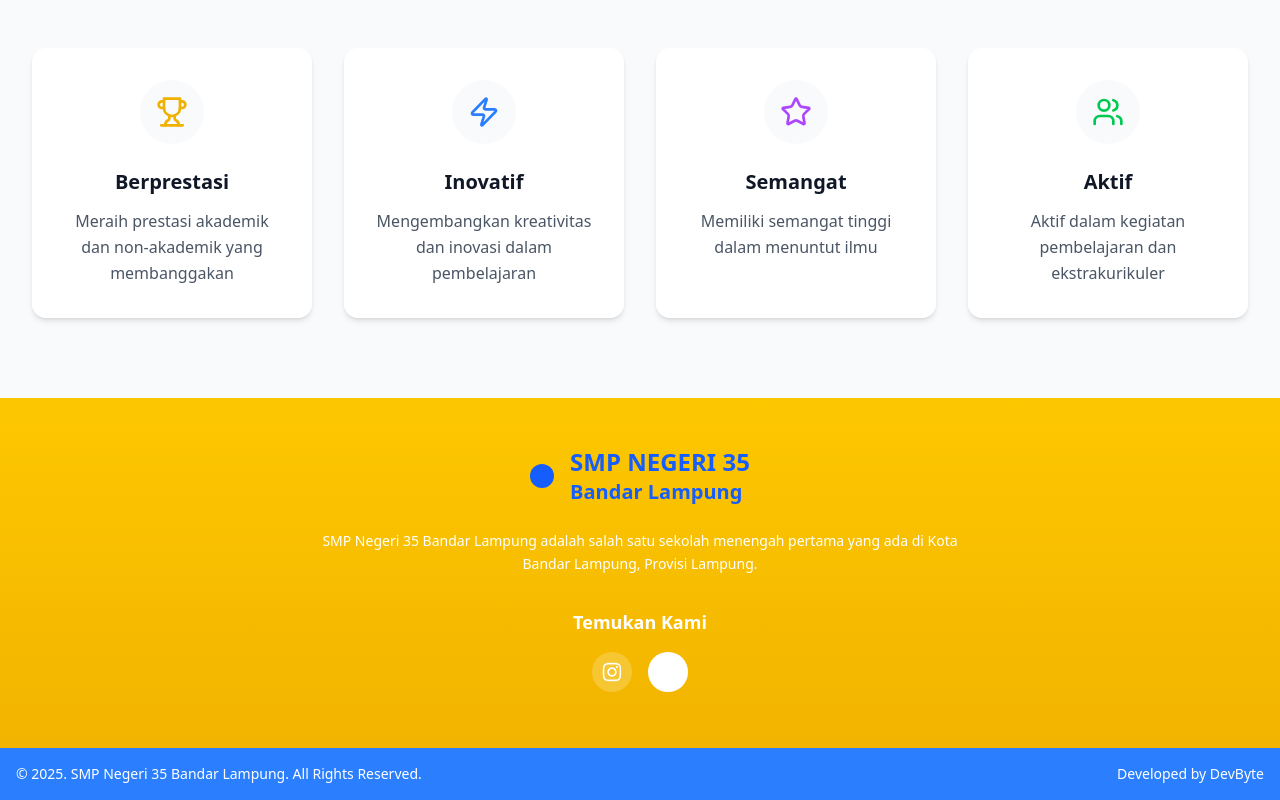
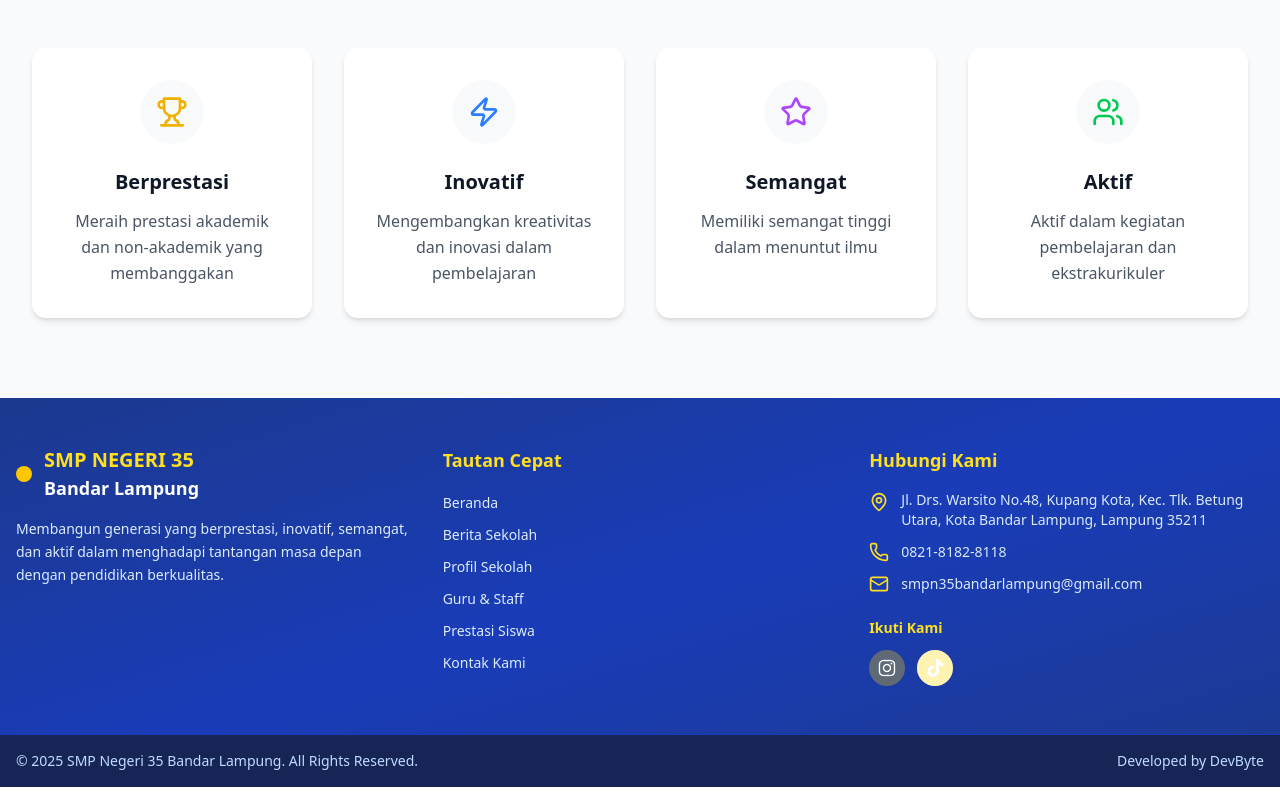
Before and after one commit to febrian2108/smp35-website, a React (Vite) app: page / in a window 1280 px wide. Shown: the part 2288-3088 px from the top of the page. Built offline with nearby package versions, Linux system fonts and the light colour scheme; no server answers; the database is empty.

Commit message:
update footer

```diff
--- a/src/components/Footer.jsx
+++ b/src/components/Footer.jsx
@@ -1,67 +1,142 @@
 import { SocialIcon } from 'react-social-icons';
+import { MapPin, Phone, Mail } from 'lucide-react';
+import { Link } from 'react-router-dom';
 
 const Footer = () => {
   return (
-    <footer className="bg-gradient-to-b from-yellow-400 to-yellow-500">
+    <footer className="bg-gradient-to-br from-blue-900 via-blue-800 to-blue-900 text-white">
       {/* Main Footer Content */}
       <div className="container mx-auto px-4 py-12">
-        <div className="text-center">
-          {/* School Logo and Name */}
-          <div className="flex items-center justify-center mb-6">
-            <div className="bg-blue-600 rounded-full p-3 mr-4">
+        <div className="grid md:grid-cols-3 gap-8">
+          {/* School Info */}
+          <div>
+            <div className="flex items-center mb-4">
+              <div className="bg-yellow-400 rounded-full p-2 mr-3">
                 <img
                   src="/assets/favicon.ico"
                   alt="Logo SMP Negeri 35"
-                className="w-12 h-12 object-contain"
+                  className="w-10 h-10 object-contain"
                   onError={(e) => {
                     e.target.style.display = 'none';
                   }}
                 />
               </div>
-            <div className="text-left">
-              <h3 className="text-2xl font-bold text-blue-600">SMP NEGERI 35</h3>
-              <h4 className="text-xl font-bold text-blue-600">Bandar Lampung</h4>
+              <div>
+                <h3 className="text-xl font-bold text-yellow-300">SMP NEGERI 35</h3>
+                <h4 className="text-lg font-semibold">Bandar Lampung</h4>
+              </div>
+            </div>
+            <p className="text-blue-100 text-sm leading-relaxed mb-4">
+              Membangun generasi yang berprestasi, inovatif, semangat, dan aktif dalam menghadapi tantangan masa depan dengan pendidikan berkualitas.
+            </p>
+          </div>
+
+          {/* Quick Links */}
+          <div>
+            <h4 className="text-lg font-bold text-yellow-300 mb-4">Tautan Cepat</h4>
+            <ul className="space-y-2">
+              <li>
+                <Link to="/" className="text-blue-100 hover:text-yellow-300 transition-colors text-sm">
+                  Beranda
+                </Link>
+              </li>
+              <li>
+                <Link to="/berita" className="text-blue-100 hover:text-yellow-300 transition-colors text-sm">
+                  Berita Sekolah
+                </Link>
+              </li>
+              <li>
+                <Link to="/profil/sejarah" className="text-blue-100 hover:text-yellow-300 transition-colors text-sm">
+                  Profil Sekolah
+                </Link>
+              </li>
+              <li>
+                <Link to="/guru-staff" className="text-blue-100 hover:text-yellow-300 transition-colors text-sm">
+                  Guru & Staff
+                </Link>
+              </li>
+              <li>
+                <Link to="/kesiswaan/prestasi" className="text-blue-100 hover:text-yellow-300 transition-colors text-sm">
+                  Prestasi Siswa
+                </Link>
+              </li>
+              <li>
+                <Link to="/kontak" className="text-blue-100 hover:text-yellow-300 transition-colors text-sm">
+                  Kontak Kami
+                </Link>
+              </li>
+            </ul>
+          </div>
+
+          {/* Contact Info */}
+          <div>
+            <h4 className="text-lg font-bold text-yellow-300 mb-4">Hubungi Kami</h4>
+            <div className="space-y-3">
+              <div className="flex items-start space-x-3">
+                <MapPin className="h-5 w-5 text-yellow-300 mt-0.5 flex-shrink-0" />
+                <p className="text-blue-100 text-sm">
+                  Jl. Drs. Warsito No.48, Kupang Kota, Kec. Tlk. Betung Utara, Kota Bandar Lampung, Lampung 35211
+                </p>
+              </div>
+              <div className="flex items-center space-x-3">
+                <Phone className="h-5 w-5 text-yellow-300 flex-shrink-0" />
+                <a href="tel:082181828118" className="text-blue-100 hover:text-yellow-300 transition-colors text-sm">
+                  0821-8182-8118
+                </a>
+              </div>
+              <div className="flex items-center space-x-3">
+                <Mail className="h-5 w-5 text-yellow-300 flex-shrink-0" />
+                <a href="mailto:smpn35bandarlampung@gmail.com" className="text-blue-100 hover:text-yellow-300 transition-colors text-sm">
+                  smpn35bandarlampung@gmail.com
+                </a>
               </div>
             </div>
 
-          {/* School Description */}
-          <div className="max-w-2xl mx-auto mb-8">
-            <p className="text-white text-sm leading-relaxed">
-              SMP Negeri 35 Bandar Lampung adalah salah satu sekolah menengah
-              pertama yang ada di Kota Bandar Lampung, Provisi Lampung.
-            </p>
-          </div>
-
-          {/* Social Media Section */}
-          <div className="mb-2">
-            <h4 className="text-white text-lg font-semibold mb-4">Temukan Kami</h4>
-            <div className="flex justify-center space-x-4">
+            {/* Social Media */}
+            <div className="mt-6">
+              <h5 className="text-sm font-semibold text-yellow-300 mb-3">Ikuti Kami</h5>
+              <div className="flex space-x-3">
+                <a
+                  href="https://www.instagram.com/smpn35balam"
+                  target="_blank"
+                  rel="noopener noreferrer"
+                  className="hover:scale-110 transition-transform"
+                >
                   <SocialIcon
                     url="https://www.instagram.com/smpn35balam"
                     fgColor="#fff"
-                bgColor="rgba(255,255,255,0.2)"
-                style={{ height: 40, width: 40 }}
+                    bgColor="rgba(255,215,0,0.3)"
+                    style={{ height: 36, width: 36 }}
                   />
+                </a>
+                <a
+                  href="https://www.tiktok.com/@smpn35balam"
+                  target="_blank"
+                  rel="noopener noreferrer"
+                  className="hover:scale-110 transition-transform"
+                >
                   <SocialIcon
                     url="https://www.tiktok.com/@smpn35balam"
                     fgColor="#fff"
-                bgColor="rgba(255,255,255,0.2)"
-                style={{ height: 40, width: 40 }}
+                    bgColor="rgba(255,215,0,0.3)"
+                    style={{ height: 36, width: 36 }}
                   />
+                </a>
+              </div>
             </div>
           </div>
         </div>
       </div>
 
       {/* Bottom Copyright Bar */}
-      <div className="bg-blue-500 py-4">
+      <div className="bg-blue-950 py-4 border-t border-blue-800">
         <div className="container mx-auto px-4">
-          <div className="flex flex-col md:flex-row justify-between items-center text-white text-sm">
+          <div className="flex flex-col md:flex-row justify-between items-center text-blue-200 text-sm">
             <div className="mb-2 md:mb-0">
-              © 2025. SMP Negeri 35 Bandar Lampung. All Rights Reserved.
+              © 2025 SMP Negeri 35 Bandar Lampung. All Rights Reserved.
             </div>
             <div>
-              <a href="https://devbyte-mu.vercel.app/" target="_blank" rel="noopener noreferrer" className="hover:underline">
+              <a href="https://devbyte-mu.vercel.app/" target="_blank" rel="noopener noreferrer" className="hover:text-yellow-300 transition-colors">
                 Developed by DevByte
               </a>
             </div>
```
Lines whose indentation alone changed are shown as unchanged.
